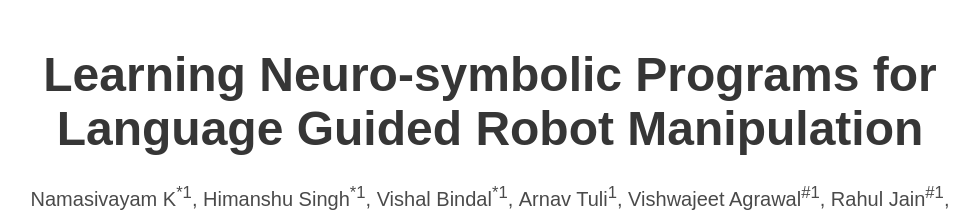
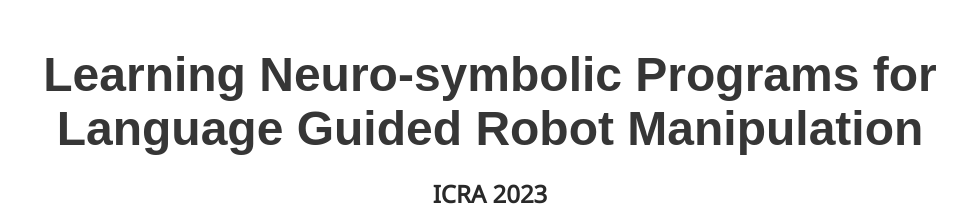
Before and after one commit to nsrmp/nsrmp.github.io, a plain HTML site: page index.html in a window 1280 px wide. Shown: the top 219 px of the page, without its empty margins (150-1129 px from the left). Drawn offline with nearby package versions, Linux system fonts and the light colour scheme; some icons are missing; a web font is replaced by a local one.

Commit message:
add icra

```diff
--- a/index.html
+++ b/index.html
@@ -34,6 +34,7 @@
       <div class="columns is-centered">
         <div class="column has-text-centered">
           <h1 class="title is-1 publication-title">Learning Neuro-symbolic Programs for Language Guided Robot Manipulation</h1>
+          <h3 class="title is-4 conference-authors"><a target="_blank" href="https://www.icra2023.org/">ICRA 2023</a></h3>
           <div class="is-size-5 publication-authors">
             <span class="author-block">
               Namasivayam K<sup>*1</sup>,</span>
--- a/static/css/index.css
+++ b/static/css/index.css
@@ -155,3 +155,7 @@ body {
 #interpolation-image-wrapper img {
   border-radius: 5px;
 }
+
+.conference-authors a {
+  color: hsl(0, 0%, 16%) !important;
+}
```
